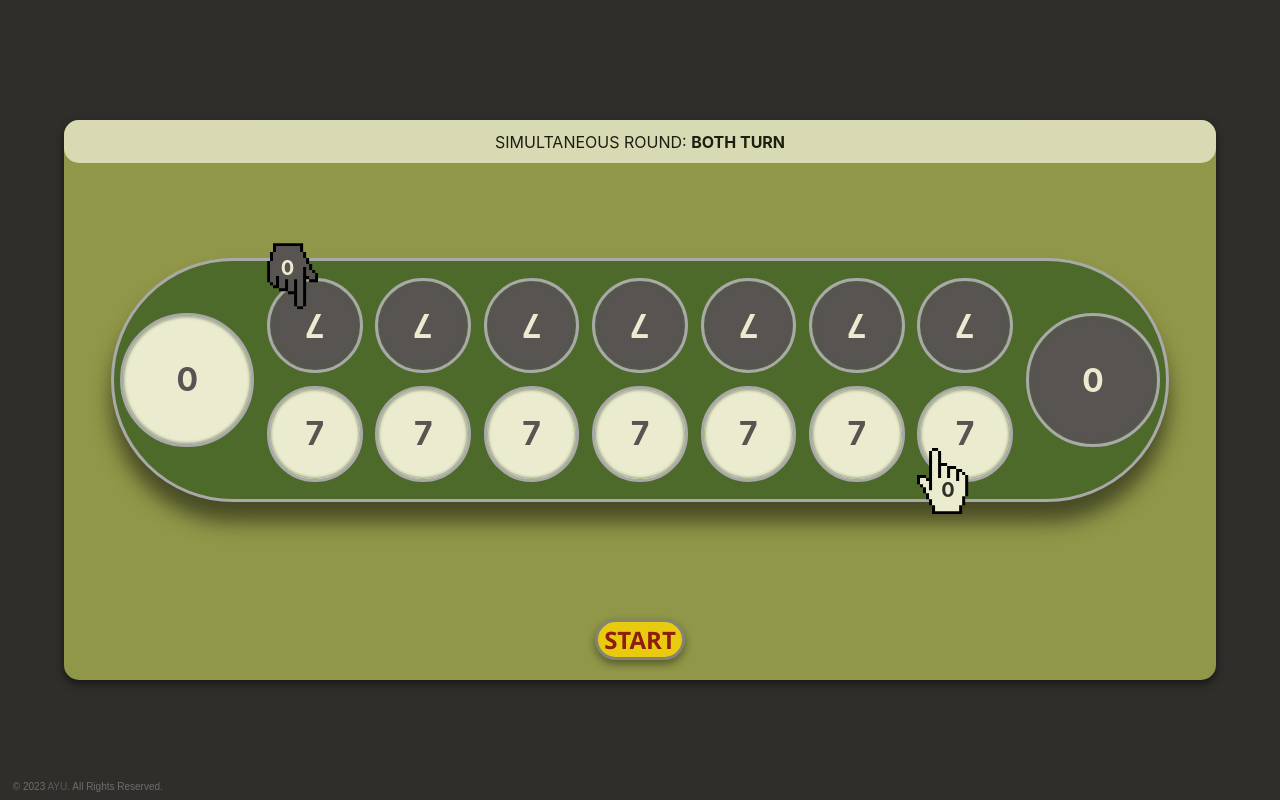
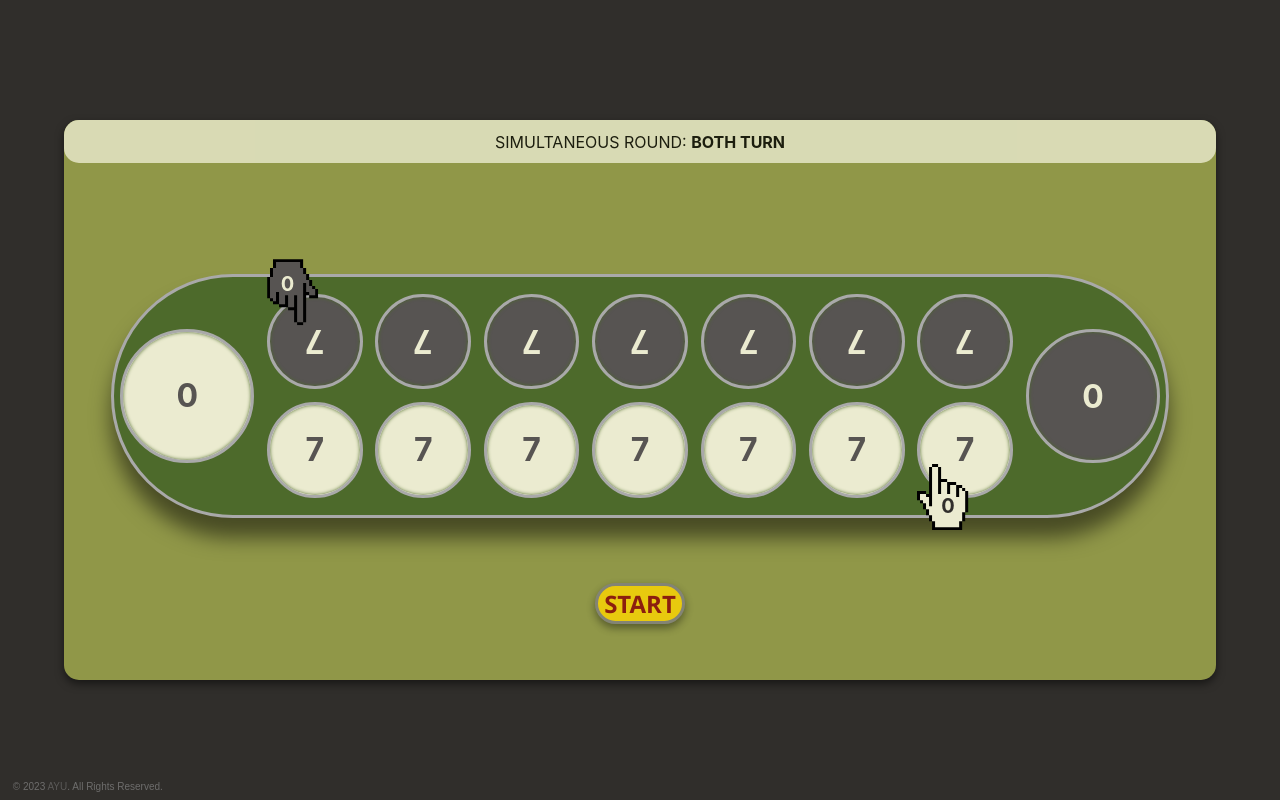
Before and after one commit to ubAI6689/congkak-react, a React (Create React App) app: page / in a window 1280 px wide. Built offline with nearby package versions, Linux system fonts and the light colour scheme.

Commit message:
Adjust start button

```diff
--- a/src/components/CongkakBoard.css
+++ b/src/components/CongkakBoard.css
@@ -60,7 +60,7 @@ body {
 }
 
 .button-group {
-  margin-top: 5%;
+  /* margin-top: 5%; */
   height: 10%;
   display: flex;
   flex-direction: column;
@@ -72,7 +72,7 @@ body {
   width: auto;
   height: 8vh;
   border-radius: 2vw;
-  margin-top: 20vh; /* Space above the START button */
+  margin-top: 15vh; /* Space above the START button */
   box-shadow: 0px 4px 8px rgba(0, 0, 0, 0.5);
 
   opacity: 0.8;
```
